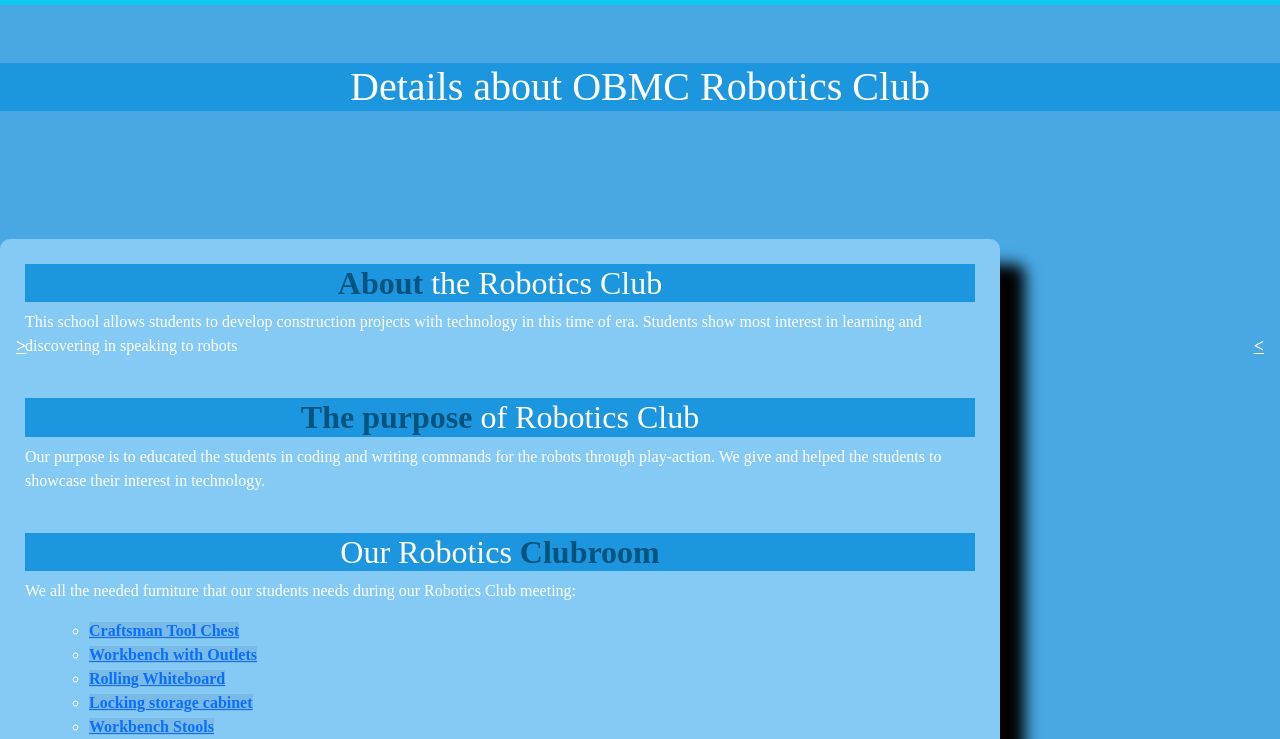
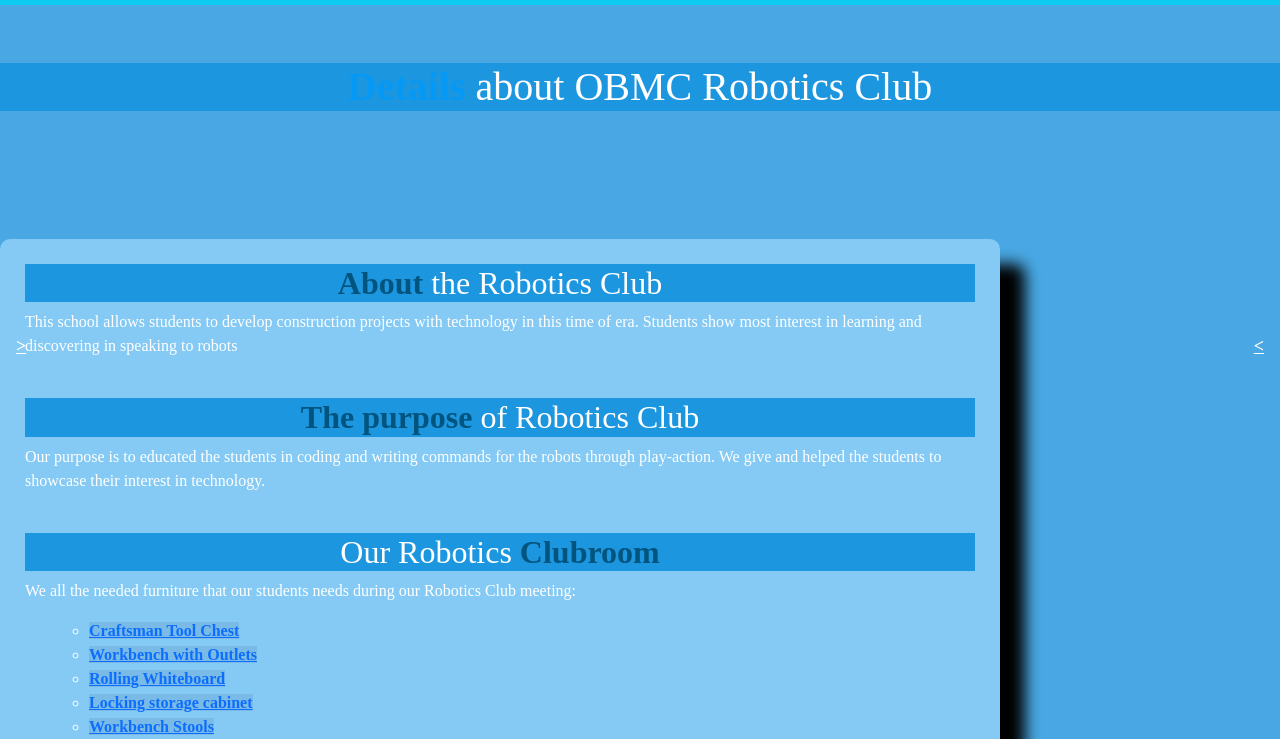
Before and after one commit to SvenGabrielle109/Fairview_ICT9Topaz_Q2Quiz2_Damondamon_Gabrielle, a plain HTML site: page page2.html in a window 1280 px wide. Shown: the part 61-800 px from the top of the page. Drawn offline with nearby package versions, Linux system fonts and the light colour scheme.

Commit message:
Update page2.html

```diff
--- a/page2.html
+++ b/page2.html
@@ -25,7 +25,7 @@
 	</nav>
 	<br>
 
-	<h1 style="margin-top: 100px;">Details about OBMC Robotics Club</h1>
+	<h1 style="margin-top: 100px;"><span style="color: #0599f5; font-weight: bold;">Details</span> about OBMC Robotics Club</h1>
 	<br>
 	<div class="slideshow-container">
 		<div class="mySlides fade">
```
